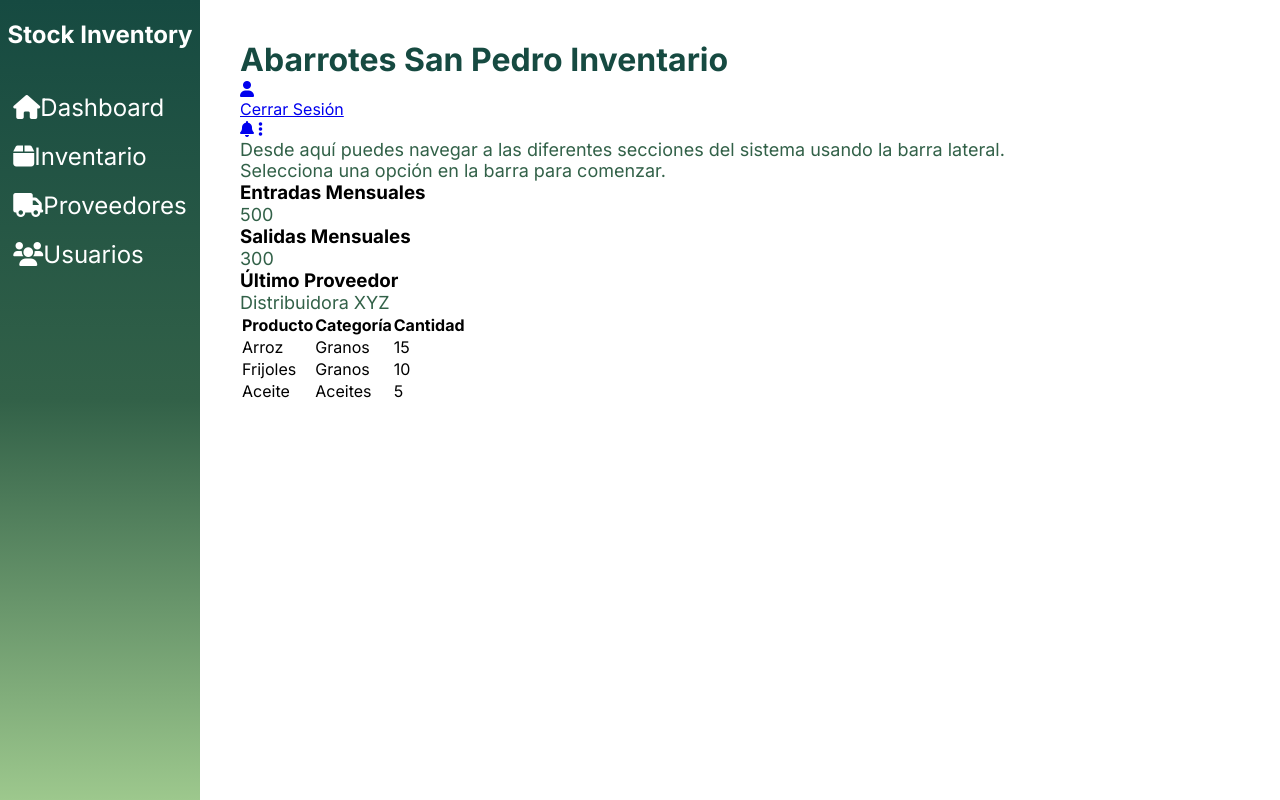
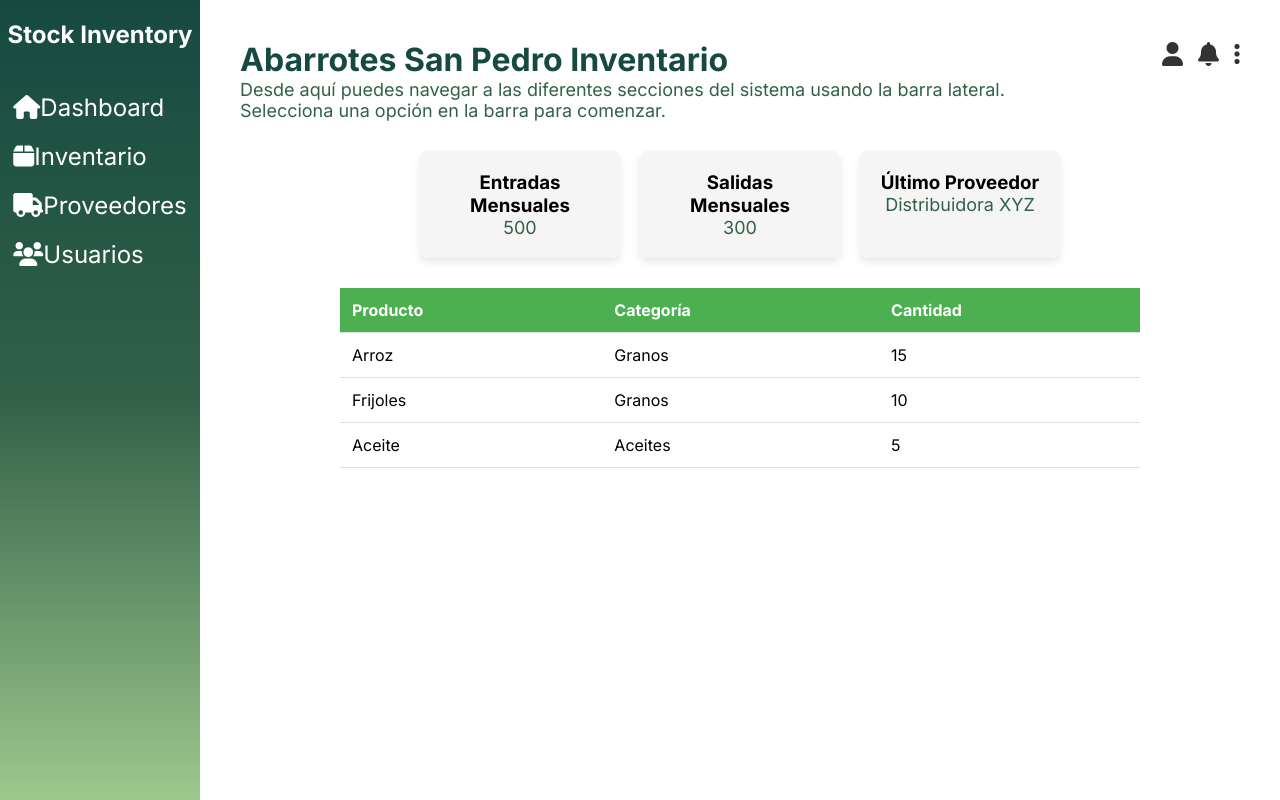
Before and after one commit to juanfel2302/StockInventory, a website: page views/home.html in a window 1280 px wide. Drawn offline with Linux system fonts and the light colour scheme.

Commit message:
ambos repos juntitos version 3

```diff
--- a/views/css/home.css
+++ b/views/css/home.css
@@ -1,26 +1,97 @@
-/* home.css */
-
 body {
   font-family: 'Inter', sans-serif;
   display: flex;
+  position: relative; /* Asegúrate de que el body tenga un contexto de posicionamiento */
 }
 
-  .navbar {
-    width: 200px;
-    height: 100vh;
+/* Contenedor principal de la página de inicio */
+.home-container {
+  padding: 40px;
+  flex-grow: 1; /* Permite que el contenedor principal crezca */
 }
 
-  .home-container {
-    padding: 40px;
-  }
-
+/* Estilos del encabezado */
 .home-container h2 {
   font-size: 32px;
   font-weight: 700;
   color: #164A41;
 }
 
+/* Estilos de los párrafos */
 .home-container p {
   font-size: 18px;
   color: #326148;
 }
+
+/* Contenedor de iconos */
+.icon-container {
+  position: absolute; /* Permite posicionar el contenedor de iconos */
+  top: 40px; /* Espacio desde la parte superior */
+  right: 40px; /* Espacio desde la derecha */
+  display: flex; /* Usar flexbox para los iconos */
+  gap: 15px; /* Espaciado entre los iconos */
+}
+
+/* Estilos para los iconos */
+.icon {
+  text-decoration: none; /* Sin subrayado */
+  color: #333; /* Color de los iconos */
+  font-size: 24px; /* Tamaño de los iconos */
+  transition: color 0.3s; /* Transición suave para el color */
+}
+
+.icon:hover {
+  color: #ffcc00; /* Color al pasar el mouse */
+}
+
+.dropdown {
+  display: none; /* Oculta el menú por defecto */
+  position: absolute; /* Posiciona el menú relativo al contenedor del icono */
+  top: 40px; /* Ajusta la posición respecto al icono de usuario */
+  right: 0; /* Alinea el menú con el lado derecho */
+  background-color: white; /* Color de fondo del menú */
+  border: 1px solid #ccc; /* Borde del menú */
+  box-shadow: 0 2px 8px rgba(0, 0, 0, 0.2); /* Sombra del menú */
+  z-index: 1000; /* Asegura que el menú esté encima de otros elementos */
+}
+
+/* Estilos para los elementos del menú desplegable */
+.dropdown-item {
+  display: block; /* Hace que los elementos ocupen todo el ancho */
+  padding: 10px 20px; /* Espaciado alrededor del texto */
+  text-decoration: none; /* Sin subrayado */
+  color: #333; /* Color del texto */
+}
+
+.dropdown-item:hover {
+  background-color: #f0f0f0; /* Color de fondo al pasar el mouse */
+}
+.stats-container {
+  display: flex;
+  justify-content: center;
+  margin: 30px 0;
+  gap: 20px;
+}
+.stat-box {
+  background-color: #f5f5f5;
+  padding: 20px;
+  border-radius: 8px;
+  text-align: center;
+  width: 200px;
+  box-shadow: 0px 4px 8px rgba(0, 0, 0, 0.1);
+}
+.urgent-stock-table {
+  width: 80%;
+  margin: 0 auto;
+  border-collapse: collapse;
+  margin-top: 20px;
+}
+.urgent-stock-table th, .urgent-stock-table td {
+  padding: 12px;
+  text-align: left;
+  border-bottom: 1px solid #ddd;
+}
+.urgent-stock-table th {
+  background-color: #4CAF50;
+  color: white;
+}
```
Lines whose indentation alone changed are shown as unchanged.
